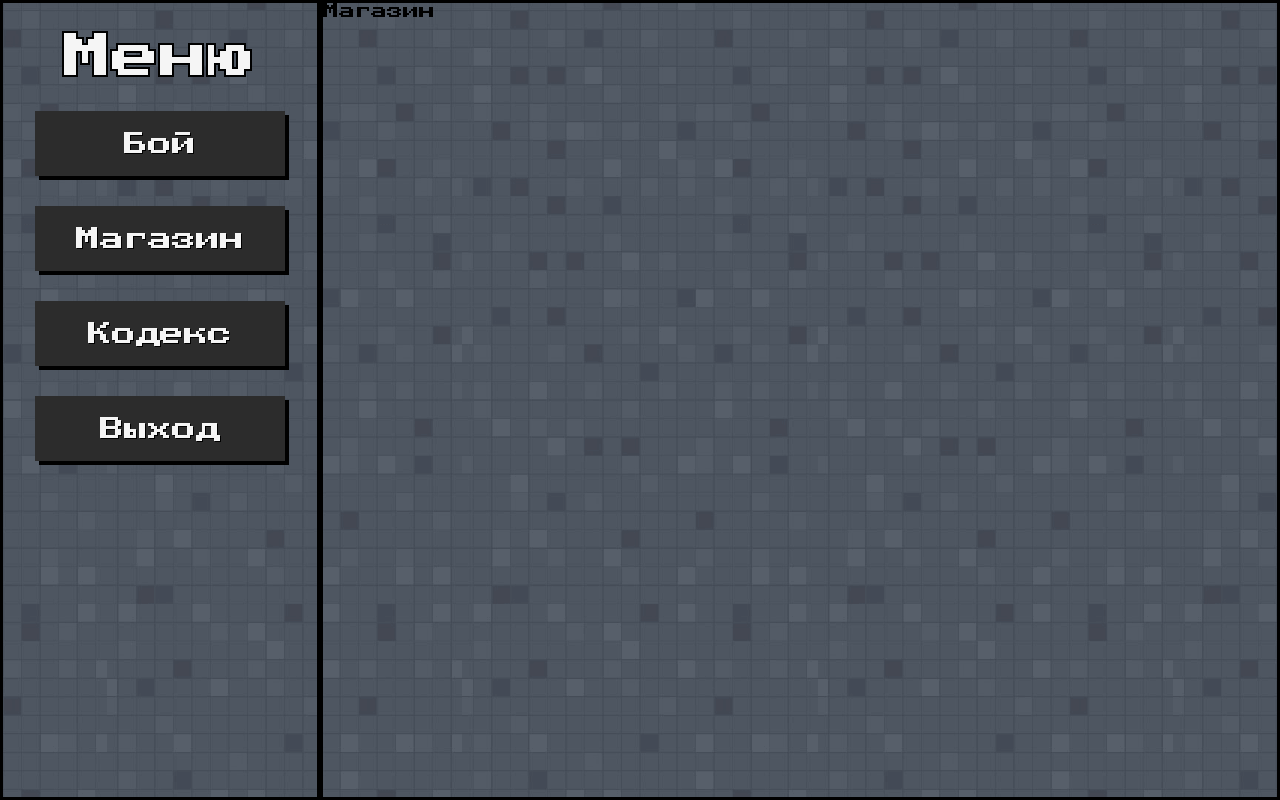
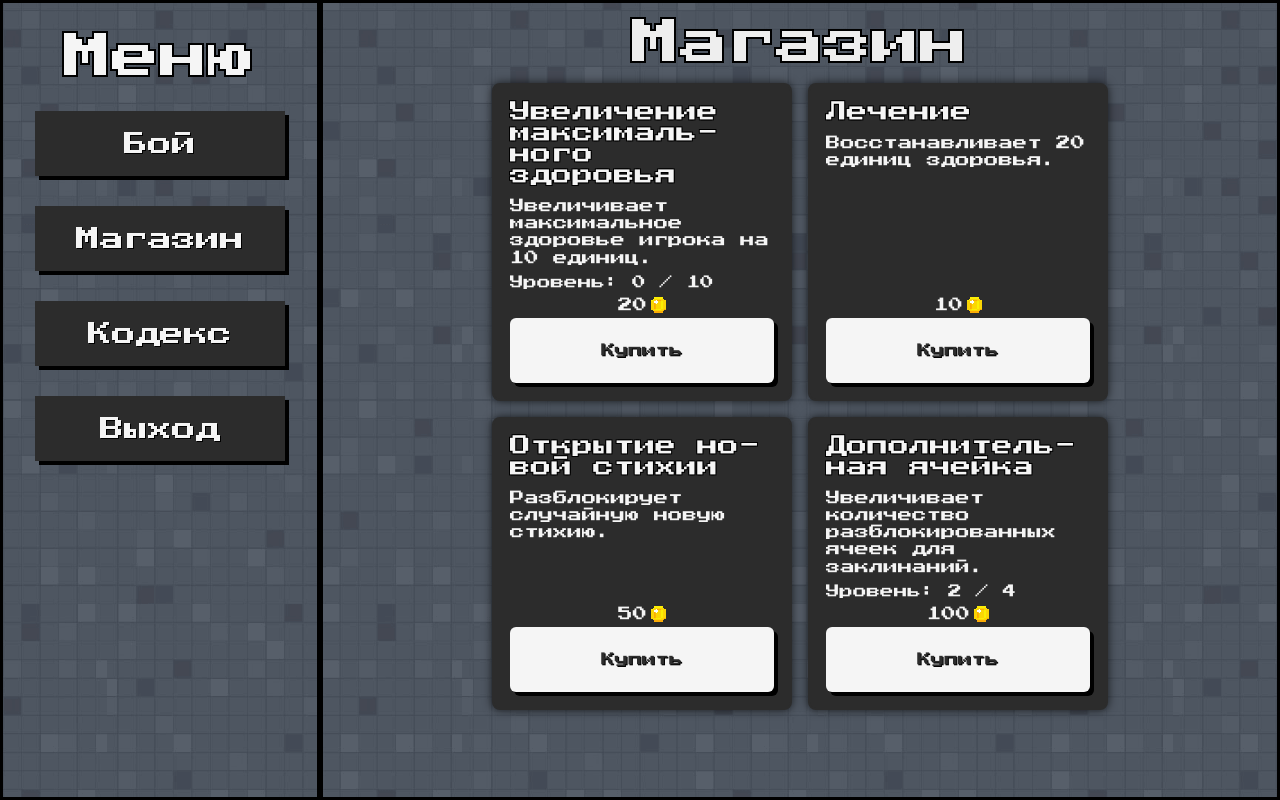
Before and after one commit to Akaniell/Roguelike_Game, a SvelteKit app: page /shop in a window 1280 px wide. Built offline with nearby package versions, Linux system fonts and the light colour scheme.

Commit message:
Реализован магазин

```diff
--- /dev/null
+++ b/src/lib/Stores/shopStore.ts
@@ -0,0 +1,5 @@
+import { writable } from "svelte/store";
+import type { ShopItem } from "./types";
+import { shopTemplates } from "$lib/data/shopTemplates";
+
+export const shopStore = writable<ShopItem[]>(shopTemplates);
--- /dev/null
+++ b/src/lib/components/ShopItemCard.svelte
@@ -0,0 +1,145 @@
+<script lang="ts">
+  import { createEventDispatcher } from "svelte";
+  import type { ShopItem } from "$lib/Stores/types";
+
+  export let item: ShopItem;
+
+  const dispatch = createEventDispatcher();
+
+  $: levelText =
+    item.type === "upgrade" && item.currentLevel !== undefined
+      ? `Уровень: ${item.currentLevel}${item.maxLevel ? ` / ${item.maxLevel}` : ""}`
+      : "";
+
+  $: purchasedText = item.type === "oneTime" && item.purchased ? "Куплено" : "";
+
+  function onBuyClick() {
+    if (item.type === "oneTime" && item.purchased) return;
+    dispatch("buy", item.id);
+  }
+</script>
+
+<div lang="ru" class="shop-card">
+  {#if item.icon}
+    <img class="item-icon" src={item.icon} alt={`Иконка ${item.name}`} />
+  {/if}
+
+  <p class="item-name" title={item.name}>{item.name}</p>
+
+  <p class="description">{item.description}</p>
+
+  {#if levelText}
+    <div class="level">{levelText}</div>
+  {/if}
+
+  {#if purchasedText}
+    <div class="purchased">{purchasedText}</div>
+  {/if}
+
+  <div class="footer">
+    <span class="price">
+      {item.price} <img src="/img/coin.gif" alt="Монета" class="coin-gif" />
+    </span>
+    <button
+      class="buy-button"
+      on:click={onBuyClick}
+      disabled={item.type === "oneTime" && item.purchased}
+      aria-disabled={item.type === "oneTime" && item.purchased}
+      title={item.type === "oneTime" && item.purchased
+        ? "Уже куплено"
+        : "Купить"}
+    >
+      Купить
+    </button>
+  </div>
+</div>
+
+<style>
+  .shop-card {
+    border: 2px solid var(--color-button-bg);
+    border-radius: 8px;
+    padding: 1rem;
+    background-color: var(--color-button-bg);
+    color: var(--color-button-text);
+    width: 300px;
+    box-shadow: 0 0 10px rgba(0, 0, 0, 0.7);
+    display: flex;
+    flex-direction: column;
+    gap: 0.5rem;
+  }
+
+  .item-icon {
+    width: 100%;
+    height: 100px;
+    object-fit: contain;
+    border-radius: 6px;
+    margin-bottom: 0.5rem;
+  }
+
+  .item-name {
+    margin: 0 0 0.3rem 0;
+    font-size: 1.3rem;
+    white-space: normal;
+    word-break: normal;
+    overflow-wrap: break-word;
+    hyphens: auto;
+    text-shadow:
+      -1px -1px 0 #000,
+      1px -1px 0 #000,
+      -1px 1px 0 #000,
+      1px 1px 0 #000;
+  }
+
+  .description {
+    font-size: 0.9rem;
+    flex-grow: 1;
+    line-height: 1.2;
+  }
+
+  .level,
+  .purchased {
+    font-size: 0.85rem;
+    color: var(--color-accent);
+  }
+
+  .footer {
+    display: flex;
+    flex-direction: column;
+    align-items: center;
+    gap: 0.3rem;
+  }
+
+  .price {
+    display: flex;
+    align-items: center;
+    font-size: 0.9rem;
+  }
+
+  .coin-gif {
+    width: auto;
+    height: 16px;
+    margin-left: 4px;
+  }
+
+  .buy-button {
+    background-color: var(--color-button-text);
+    color: var(--color-button-bg);
+    border: none;
+    border-radius: 6px;
+    padding: 0.25rem 0.6rem;
+    cursor: pointer;
+    font-size: 0.85rem;
+    width: 100%;
+    transition: background-color 0.3s ease;
+  }
+
+  .buy-button:hover:not(:disabled) {
+    background-color: var(--color-accent);
+    color: var(--color-button-text);
+  }
+
+  .buy-button:disabled {
+    opacity: 0.5;
+    cursor: default;
+  }
+</style>
--- /dev/null
+++ b/src/lib/data/shopTemplates.ts
@@ -0,0 +1,65 @@
+import type { ShopItem } from "$lib/Stores/types";
+import type { Player } from "$lib/Stores/types";
+
+const elements = ["Земля", "Огонь", "Вода", "Воздух"];
+
+export const shopTemplates: ShopItem[] = [
+  {
+    id: "maxHp",
+    name: "Увеличение максимального здоровья",
+    description: "Увеличивает максимальное здоровье игрока на 10 единиц.",
+    price: 20,
+    type: "upgrade",
+    currentLevel: 0,
+    maxLevel: 10,
+    effect: (player: Player) => ({
+      ...player,
+      maxHp: player.maxHp + 10,
+      hp: player.hp + 10,
+    }),
+  },
+  {
+    id: "heal",
+    name: "Лечение",
+    description: "Восстанавливает 20 единиц здоровья.",
+    price: 10,
+    type: "oneTime",
+    purchased: false,
+    effect: (player: Player) => ({
+      ...player,
+      hp: Math.min(player.maxHp, player.hp + 20),
+    }),
+  },
+  {
+    id: "newElement",
+    name: "Открытие новой стихии",
+    description: "Разблокирует случайную новую стихию.",
+    price: 50,
+    type: "oneTime",
+    purchased: false,
+    effect: (player: Player) => {
+      const available = elements.filter((el) => !player.elements.includes(el));
+      if (available.length === 0) return player;
+      const randomElement =
+        available[Math.floor(Math.random() * available.length)];
+      return {
+        ...player,
+        elements: [...player.elements, randomElement],
+      };
+    },
+  },
+  {
+    id: "extraSlot",
+    name: "Дополнительная ячейка",
+    description:
+      "Увеличивает количество разблокированных ячеек для заклинаний.",
+    price: 100,
+    type: "upgrade",
+    currentLevel: 2,
+    maxLevel: 4,
+    effect: (player: Player) => ({
+      ...player,
+      unlockedSlotsCount: player.unlockedSlotsCount + 1,
+    }),
+  },
+];
--- a/src/lib/utils/entities/enemyUtils.ts
+++ b/src/lib/utils/entities/enemyUtils.ts
@@ -1,12 +1,12 @@
 import { enemiesStore } from "$lib/Stores/enemiesStore";
 import { gameBoardStore } from "$lib/Stores/gameBoardStore";
-import type { Cell, Enemy, GameBoard } from "$lib/Stores/types";
+import type { Cell, Enemy} from "$lib/Stores/types";
 import { get } from "svelte/store";
 import {
   findCellByEntityId,
   swapEntitiesInBoard,
 } from "../board/boardUtils";
-import { createEnemyFromTemplate, createRandomEnemy } from "./enemyFactory";
+import { createEnemyFromTemplate} from "./enemyFactory";
 import * as moveStrategies from "./moveStrategies";
 import { playerStore } from "$lib/Stores/playerStore";
 import { applyDamageToCell } from "../entityUtils";
--- /dev/null
+++ b/src/lib/utils/shopUtils.ts
@@ -0,0 +1,48 @@
+import { get } from "svelte/store";
+import { shopStore } from "$lib/Stores/shopStore";
+import { playerStore } from "$lib/Stores/playerStore";
+import type { Player } from "$lib/Stores/types";
+
+export function buyItem(itemId: string): boolean {
+  const shopItems = get(shopStore);
+  const player = get(playerStore);
+
+  const itemIndex = shopItems.findIndex((item) => item.id === itemId);
+  if (itemIndex === -1) return false;
+
+  const item = shopItems[itemIndex];
+
+  if (player.coins < item.price) {
+    alert("Недостаточно монет");
+    return false;
+  }
+
+  if (item.type === "oneTime" && item.purchased) {
+    alert("Этот предмет уже куплен");
+    return false;
+  }
+
+  // Списываем монеты
+  playerStore.update((p) => ({ ...p, coins: p.coins - item.price }));
+
+  // Применяем эффект
+  playerStore.update((p: Player) => item.effect(p));
+
+  // Обновляем магазин
+  if (item.type === "oneTime") {
+    shopStore.update((items) => {
+      const newItems = [...items];
+      newItems[itemIndex] = { ...item, purchased: true };
+      return newItems;
+    });
+  } else if (item.type === "upgrade") {
+    shopStore.update((items) => {
+      const newItems = [...items];
+      const currentLevel = (item.currentLevel ?? 0) + 1;
+      newItems[itemIndex] = { ...item, currentLevel };
+      return newItems;
+    });
+  }
+
+  return true;
+}
--- a/src/routes/+page.svelte
+++ b/src/routes/+page.svelte
@@ -12,6 +12,8 @@
     defaultPlayer,
   } from "$lib/data/initialValue";
   import { spawnWave } from "$lib/utils/gameController";
+  import { shopStore } from "$lib/Stores/shopStore";
+  import { shopTemplates } from "$lib/data/shopTemplates";
 
   let canContinue = false;
 
@@ -27,6 +29,7 @@
       playerStore.set(defaultPlayer);
       enemiesStore.set(defaultEnemies);
       gameBoardStore.set(defaultGameBoard);
+      shopStore.set(shopTemplates);
       currentWaveStore.set(1);
       spawnWave(1);
       goto("/intro");
--- a/src/routes/bestiary/+page.svelte
+++ b/src/routes/bestiary/+page.svelte
@@ -3,7 +3,7 @@
   import { enemyTemplates } from "$lib/data/enemyTemplates";
 </script>
 
-<h1 class="page-title">Кодекс врагов</h1>
+<p class="page-title">Кодекс врагов</p>
 
 <div class="enemies-list">
   {#each enemyTemplates as enemy}
@@ -20,10 +20,16 @@
 
 <style>
   .page-title {
+    font-size: 48px;
     color: #eee;
     text-align: center;
     margin: 1rem 0;
     font-family: "Press Start 2P", cursive, monospace;
+    text-shadow:
+      -2px -2px 0 #000,
+      2px -2px 0 #000,
+      -2px 2px 0 #000,
+      2px 2px 0 #000;
   }
 
   .enemies-list {
--- a/src/routes/shop/+page.svelte
+++ b/src/routes/shop/+page.svelte
@@ -1 +1,42 @@
-<div>Магазин</div>
+<script lang="ts">
+  import ShopItemCard from "$lib/components/ShopItemCard.svelte";
+  import { shopStore } from "$lib/Stores/shopStore";
+  import { buyItem } from "$lib/utils/shopUtils";
+
+  let items = $shopStore;
+
+  function handleBuy(event: CustomEvent<string>) {
+    buyItem(event.detail);
+  }
+</script>
+
+<p class="page-title">Магазин</p>
+
+<div class="shop-list">
+  {#each items as item (item.id)}
+    <ShopItemCard {item} on:buy={handleBuy} />
+  {/each}
+</div>
+
+<style>
+  .page-title {
+    font-size: 48px;
+    color: #eee;
+    text-align: center;
+    margin: 1rem 0;
+    font-family: "Press Start 2P", cursive, monospace;
+    text-shadow:
+      -2px -2px 0 #000,
+      2px -2px 0 #000,
+      -2px 2px 0 #000,
+      2px 2px 0 #000;
+  }
+
+  .shop-list {
+    display: flex;
+    flex-wrap: wrap;
+    gap: 1rem;
+    justify-content: center;
+    padding: 0 1rem 2rem;
+  }
+</style>
```
Also changed, not shown: src/lib/Stores/types.ts (+27 -0 lines), src/lib/components/CellInfo.svelte (+5 -3 lines), src/lib/components/EnemyCard.svelte (+8 -3 lines), src/lib/components/PlayerInfo.svelte (+4 -4 lines).
